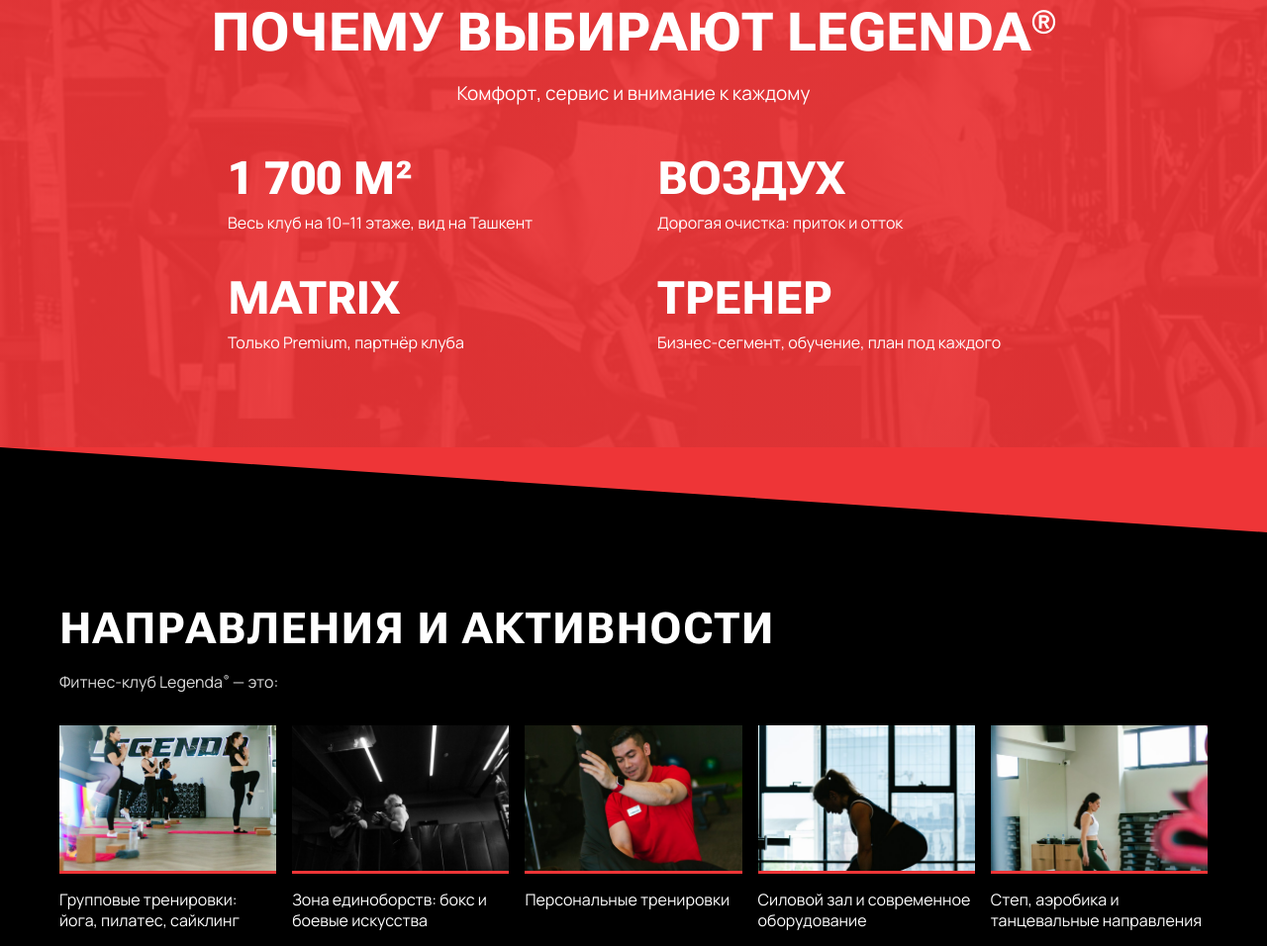
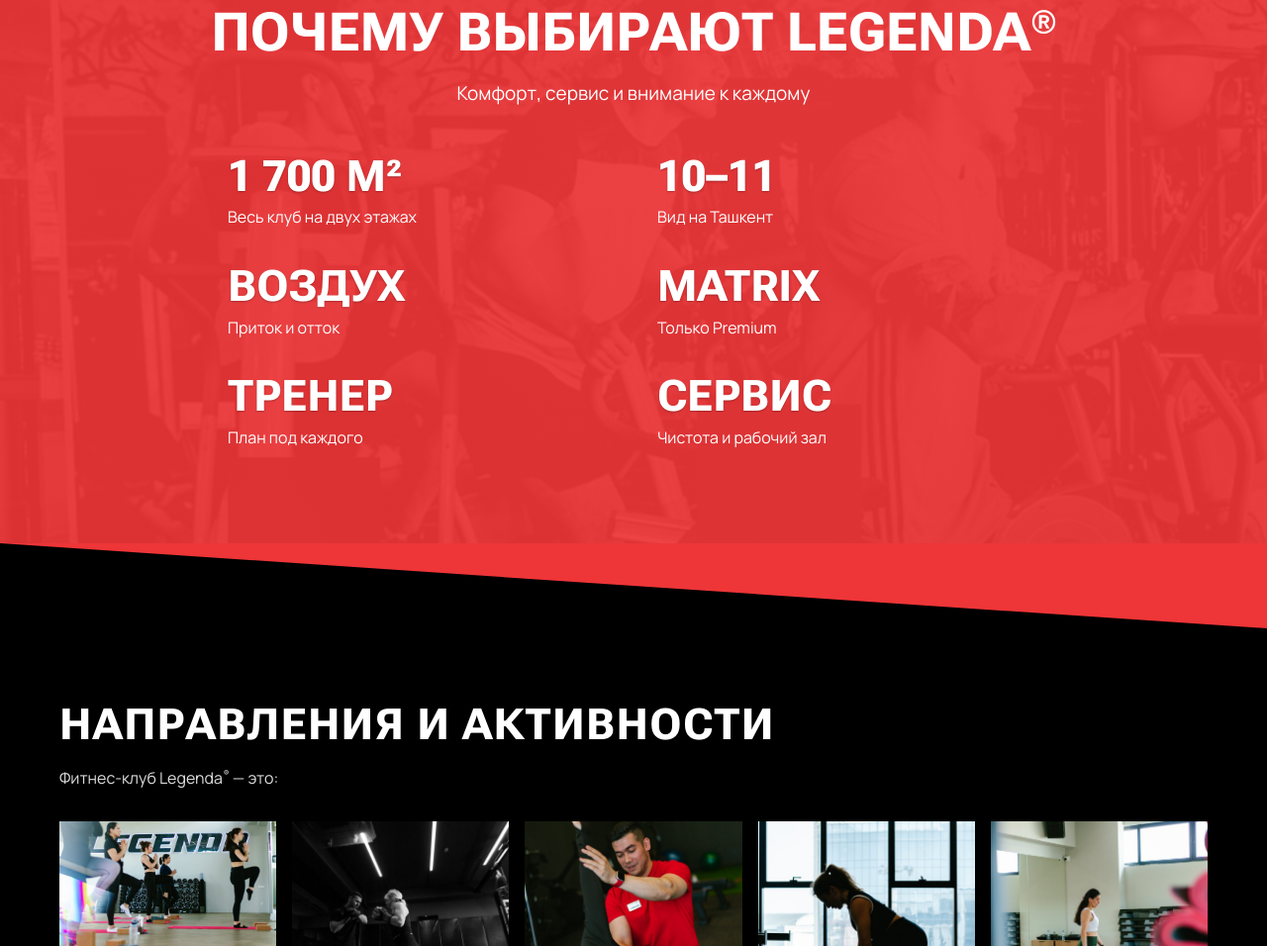
Before and after one commit to surenmigorskiy-ui/legenda-landing, a plain HTML site: page index.html in a window 1280 px wide. Shown: the part 972-1928 px from the top of the page at 99% size. Drawn offline with Linux system fonts and the light colour scheme.

Commit message:
Расширить why-сетку до 2×3
Шесть коротких ячеек с крупными ярлыками, RU/UZ строки; фон без Technogym.

```diff
--- a/app.js
+++ b/app.js
@@ -54,13 +54,17 @@ const UZ = {
   "why.title": "Nega tanlashadi Legenda<span class=\"tm\">®</span>",
   "why.lead": "Qulaylik, servis va har biriga eʼtibor",
   "why.l1": "1 700 m²",
-  "why.d1": "Butun klub 10–11-qavatda, Toshkent manzarasi",
-  "why.l2": "Havo",
-  "why.d2": "Qimmat tozalash: kirish va chiqish",
-  "why.l3": "Matrix",
-  "why.d3": "Faqat Premium, klub hamkori",
-  "why.l4": "Trener",
-  "why.d4": "Biznes-segment, oʻqitish, har biriga reja",
+  "why.d1": "Butun klub ikki qavatda",
+  "why.l2": "10–11",
+  "why.d2": "Toshkent manzarasi",
+  "why.l3": "Havo",
+  "why.d3": "Kirish va chiqish",
+  "why.l4": "Matrix",
+  "why.d4": "Faqat Premium",
+  "why.l5": "Trener",
+  "why.d5": "Har biriga reja",
+  "why.l6": "Servis",
+  "why.d6": "Tozalik va ishchi zal",
   "act.title": "Yoʻnalishlar va faoliyatlar",
   "act.sub": "Legenda<span class=\"tm\">®</span> fitnes-klubi — bu:",
   "act.1.alt": "Legenda®da guruh mashgʻulotlari",
--- a/index.html
+++ b/index.html
@@ -80,19 +80,27 @@
         <div class="why__grid">
           <div class="why-cell">
             <div class="why-cell__label" data-i18n="why.l1">1 700 м²</div>
-            <p class="why-cell__line" data-i18n="why.d1">Весь клуб на 10–11 этаже, вид на Ташкент</p>
+            <p class="why-cell__line" data-i18n="why.d1">Весь клуб на двух этажах</p>
           </div>
           <div class="why-cell">
-            <div class="why-cell__label" data-i18n="why.l2">Воздух</div>
-            <p class="why-cell__line" data-i18n="why.d2">Дорогая очистка: приток и отток</p>
+            <div class="why-cell__label" data-i18n="why.l2">10–11</div>
+            <p class="why-cell__line" data-i18n="why.d2">Вид на Ташкент</p>
           </div>
           <div class="why-cell">
-            <div class="why-cell__label" data-i18n="why.l3">Matrix</div>
-            <p class="why-cell__line" data-i18n="why.d3">Только Premium, партнёр клуба</p>
+            <div class="why-cell__label" data-i18n="why.l3">Воздух</div>
+            <p class="why-cell__line" data-i18n="why.d3">Приток и отток</p>
           </div>
           <div class="why-cell">
-            <div class="why-cell__label" data-i18n="why.l4">Тренер</div>
-            <p class="why-cell__line" data-i18n="why.d4">Бизнес-сегмент, обучение, план под каждого</p>
+            <div class="why-cell__label" data-i18n="why.l4">Matrix</div>
+            <p class="why-cell__line" data-i18n="why.d4">Только Premium</p>
+          </div>
+          <div class="why-cell">
+            <div class="why-cell__label" data-i18n="why.l5">Тренер</div>
+            <p class="why-cell__line" data-i18n="why.d5">План под каждого</p>
+          </div>
+          <div class="why-cell">
+            <div class="why-cell__label" data-i18n="why.l6">Сервис</div>
+            <p class="why-cell__line" data-i18n="why.d6">Чистота и рабочий зал</p>
           </div>
         </div>
       </div>
--- a/styles.css
+++ b/styles.css
@@ -387,8 +387,8 @@ button {
 .why__grid {
   display: grid;
   grid-template-columns: repeat(2, minmax(0, 1fr));
-  column-gap: 18px;
-  row-gap: 28px;
+  column-gap: 16px;
+  row-gap: 22px;
   align-items: start;
 }
 
@@ -398,14 +398,15 @@ button {
 }
 
 .why-cell__label {
-  margin: 0 0 8px;
+  margin: 0 0 6px;
   font-family: var(--headline);
-  font-size: 28px;
+  font-size: 26px;
   font-weight: 800;
   line-height: 1.05;
   letter-spacing: 0;
   text-transform: uppercase;
   color: #fff;
+  text-shadow: 0 1px 2px rgba(0, 0, 0, 0.25);
 }
 
 .why-cell__line {
@@ -413,7 +414,7 @@ button {
   font-family: var(--body);
   font-size: 13px;
   font-weight: 400;
-  line-height: 1.4;
+  line-height: 1.35;
   color: #fff;
 }
 
@@ -1121,14 +1122,14 @@ button {
   .why__grid {
     grid-template-columns: repeat(2, minmax(0, 1fr));
     column-gap: 48px;
-    row-gap: 40px;
+    row-gap: 36px;
     max-width: 820px;
     margin: 0 auto;
   }
 
   .why-cell__label {
-    font-size: clamp(36px, 3.6vw, 48px);
-    margin-bottom: 10px;
+    font-size: clamp(34px, 3.4vw, 46px);
+    margin-bottom: 8px;
   }
 
   .why-cell__line {
```
